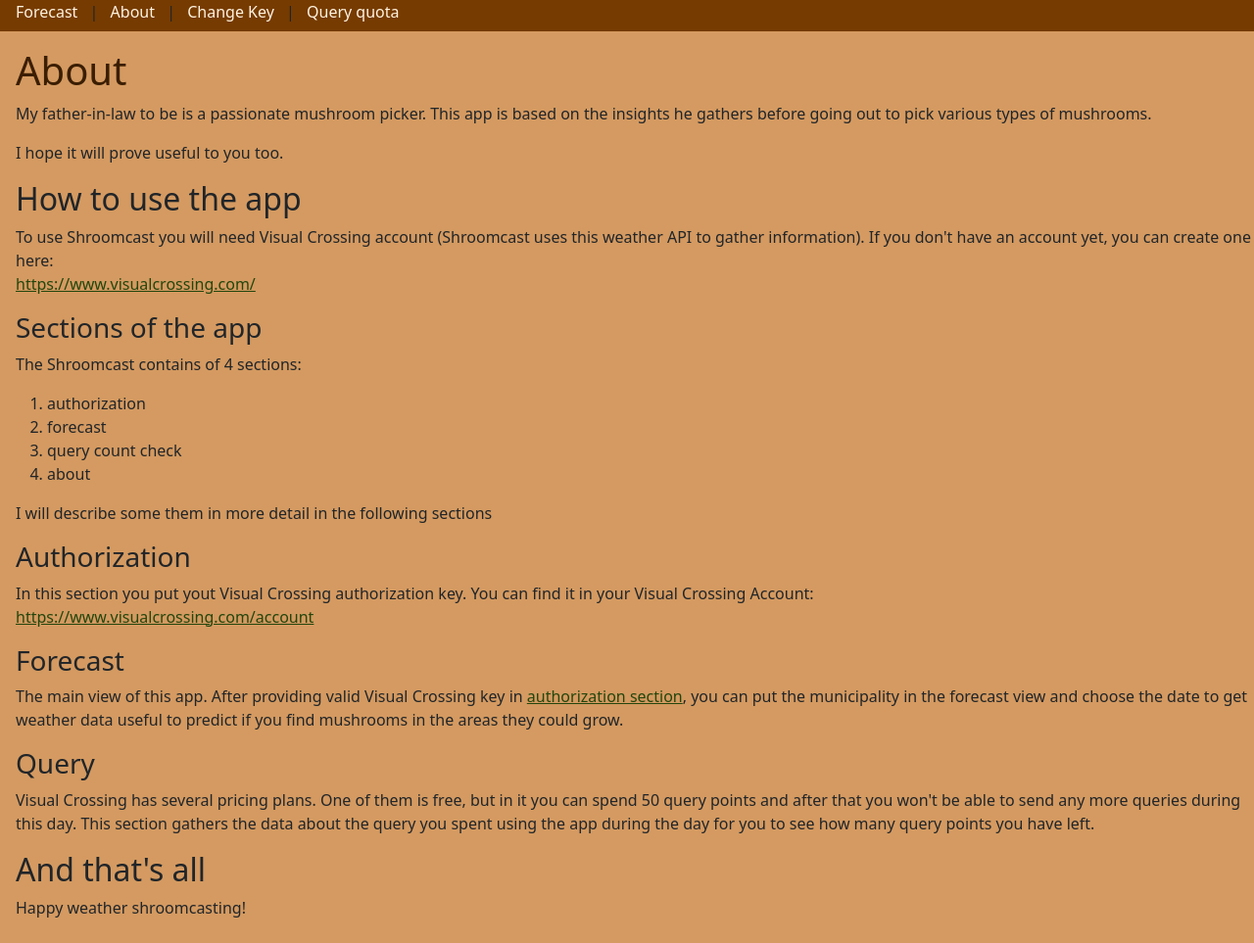
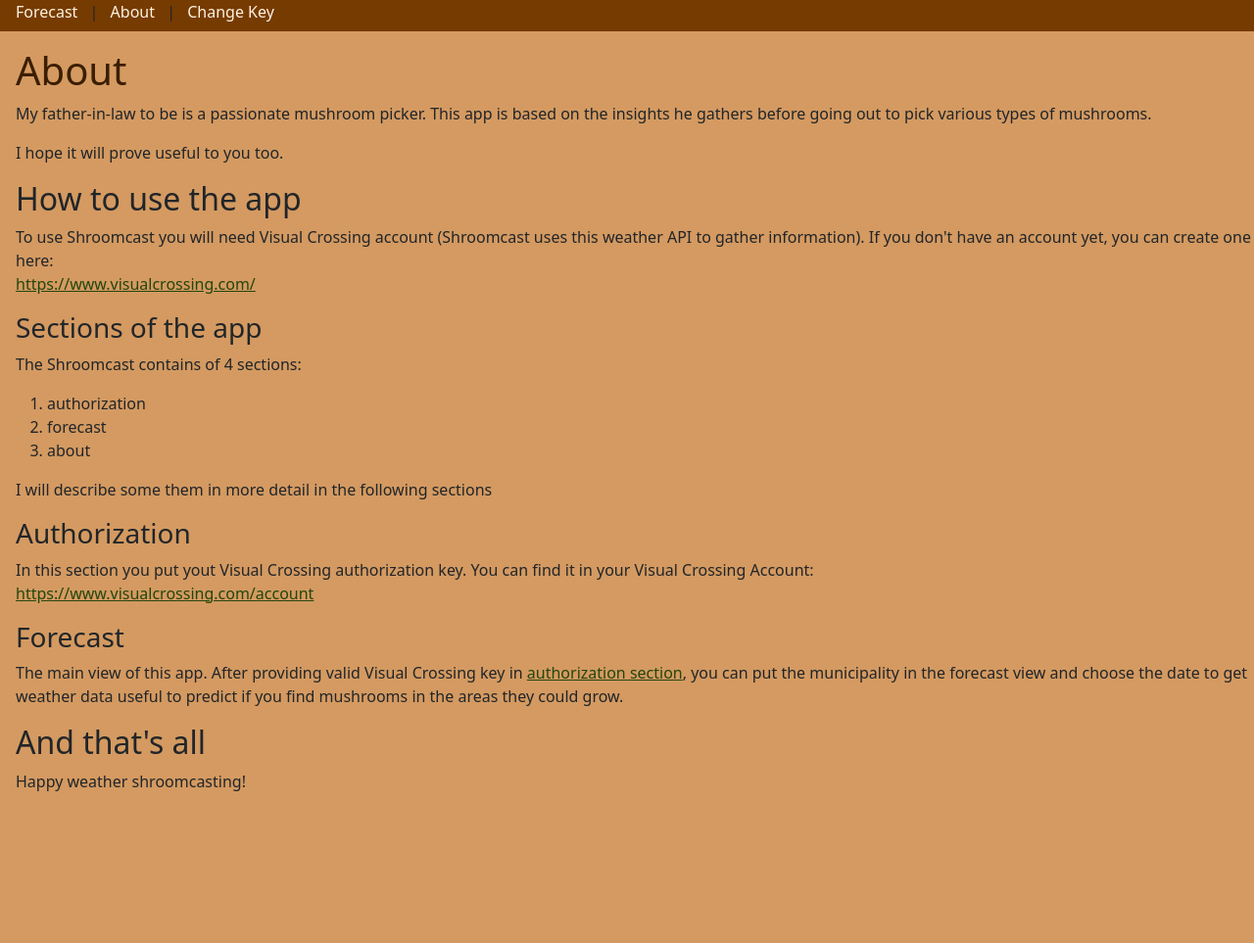
Before and after one commit to JJDabrowski/Shroomcast, a Django app: page /about in a window 1280 px wide. Shown: the whole page at 98% size. After the commit the page ends 808 px from the top, so only its background shows below. Run offline with Django 4.2, Linux system fonts and the light colour scheme.

Commit message:
removed query view

```diff
--- a/core/urls.py
+++ b/core/urls.py
@@ -1,11 +1,10 @@
 from django.urls import path
-from forecast.views import AuthView, ForecastView, AboutView, IndexView, QueryView
+from forecast.views import AuthView, ForecastView, AboutView, IndexView
 
 urlpatterns = [
     path('', IndexView.as_view(), name="index"),
     path('authorization', AuthView.as_view(), name="authorization" ),
     path('authorization/<str:message>', AuthView.as_view(), name="authorization_with_msg" ),
     path('forecast', ForecastView.as_view(), name="forecast"),
-    path('query', QueryView.as_view(), name="query"),
     path('about', AboutView.as_view(), name="about")
 ]
--- a/core/utils.py
+++ b/core/utils.py
@@ -64,7 +64,6 @@ def update_query_quota(value):
     else:
         create_new_query(value)
 
-
 def create_new_query(value):
     new_query_count = Query(query_count = value)
     new_query_count.save()
--- a/forecast/views.py
+++ b/forecast/views.py
@@ -92,22 +92,5 @@ class ForecastView(FormView):
         date = form.cleaned_data["date"]
         return self.get(self.request, municipality=municipality, date=date)
 
-
-class QueryView(TemplateView):
-    template_name = "query.html"
-
-    def get_context_data(self, **kwargs):
-        context = super(QueryView, self).get_context_data(**kwargs)
-        if Query.objects.count()>0:
-            last_query = Query.objects.latest("id")
-            if last_query.day != TODAY:
-                last_query.delete()
-                create_new_query(0)
-                last_query = Query.objects.latest("id")
-            context["queryCount"] = last_query.query_count
-
-        return context
-
-
 class AboutView(TemplateView):
     template_name = "about.html"
--- a/templates/base.html
+++ b/templates/_base.html
@@ -13,8 +13,6 @@
       <a href="{% url 'about' %}" class="sc-link">About</a>
       <span class="divider">|</span>
       <a href="{% url 'authorization' %}" class="sc-link">Change Key</a>
-      <span class="divider">|</span>
-      <a href="{% url 'query' %}" class="sc-link">Query quota</a>
     </div>
     {% block content %}
     {% endblock %}
--- a/templates/base_func.html
+++ b/templates/_base_func.html
@@ -1,4 +1,4 @@
-{% extends "base.html" %}
+{% extends "_base.html" %}
 
 {% block content %}
   <div id="back-photo" style="background-image: url(/static/porcini.jpg);background-position-x: right;
--- a/templates/about.html
+++ b/templates/about.html
@@ -1,4 +1,4 @@
-{% extends "base.html" %}
+{% extends "_base.html" %}
 
 {% block content %}
 <div style="background-color:#D49A61" class="sc-padding-vertical sc-padding">
@@ -18,7 +18,6 @@
     <ol>
     <li>authorization</li>
     <li>forecast</li>
-    <li>query count check</li>
     <li>about</li>
     </ol>
 
@@ -35,12 +34,6 @@
     <a href="{% url 'authorization' %}" class="scs-link">authorization section</a>, you can put the municipality in the forecast view
     and choose the date to get weather data useful to predict if you find mushrooms in the areas they could grow.</p>
 
-    <h3>Query</h3>
-    <p>Visual Crossing has several pricing plans. One of them is free, but in it you can spend 50 query points and after that you won't
-    be able to send any more queries during this day. This section gathers the data about the query you spent using the app during the day
-    for you to see how many query points you have left.
-    </p>
-
     <h2>And that's all</h2>
     Happy weather shroomcasting!
 </div>
--- a/templates/authorization.html
+++ b/templates/authorization.html
@@ -1,4 +1,4 @@
-{% extends "base_func.html" %}
+{% extends "_base_func.html" %}
 
 {% block func_content %}
 
--- a/templates/forecast.html
+++ b/templates/forecast.html
@@ -1,4 +1,4 @@
-{% extends "base_func.html" %}
+{% extends "_base_func.html" %}
 
 {% block func_content %}
 {% if message %}
```
Also changed, not shown: templates/query.html (deleted, +0 -17 lines), README.md.
